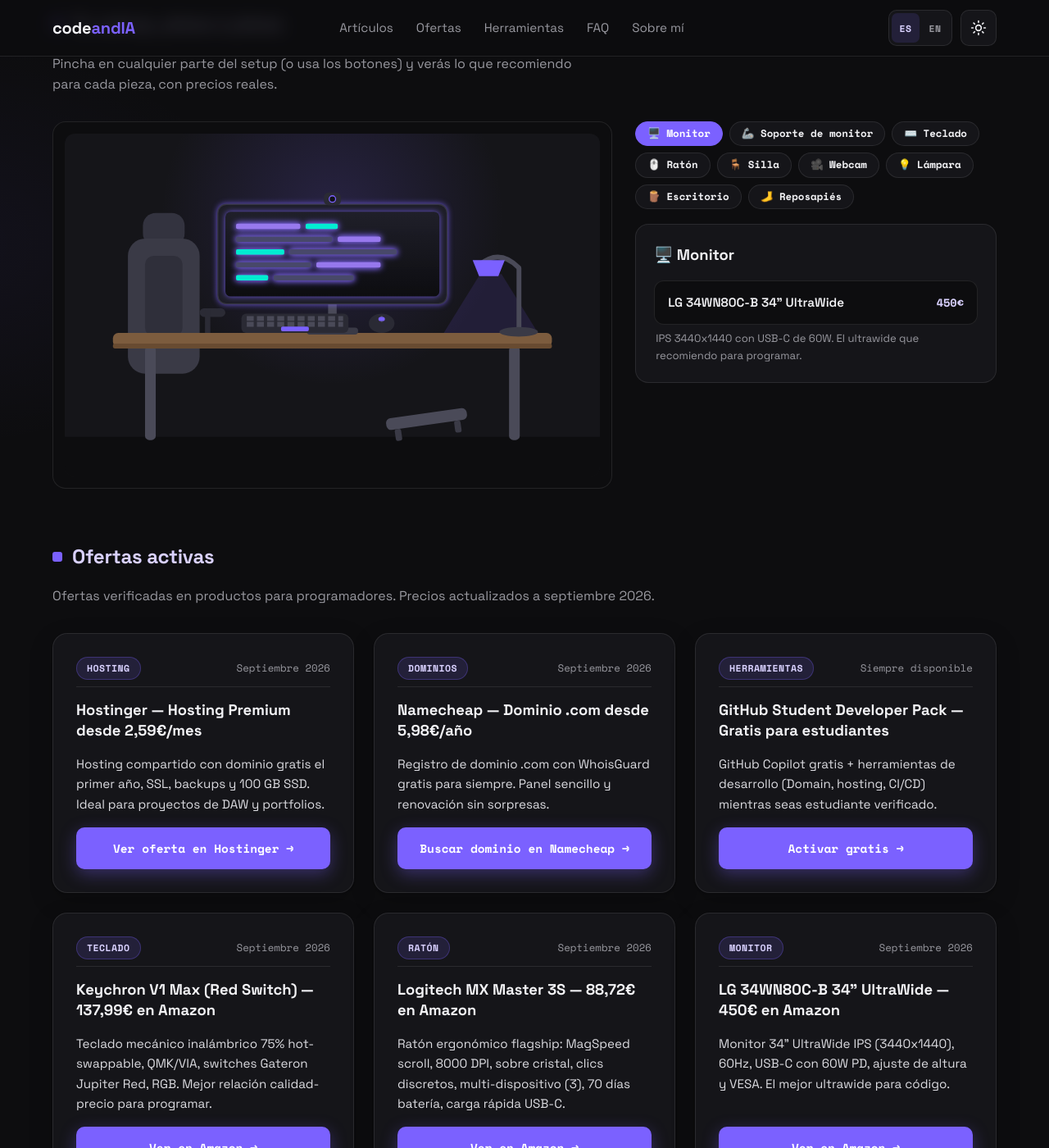
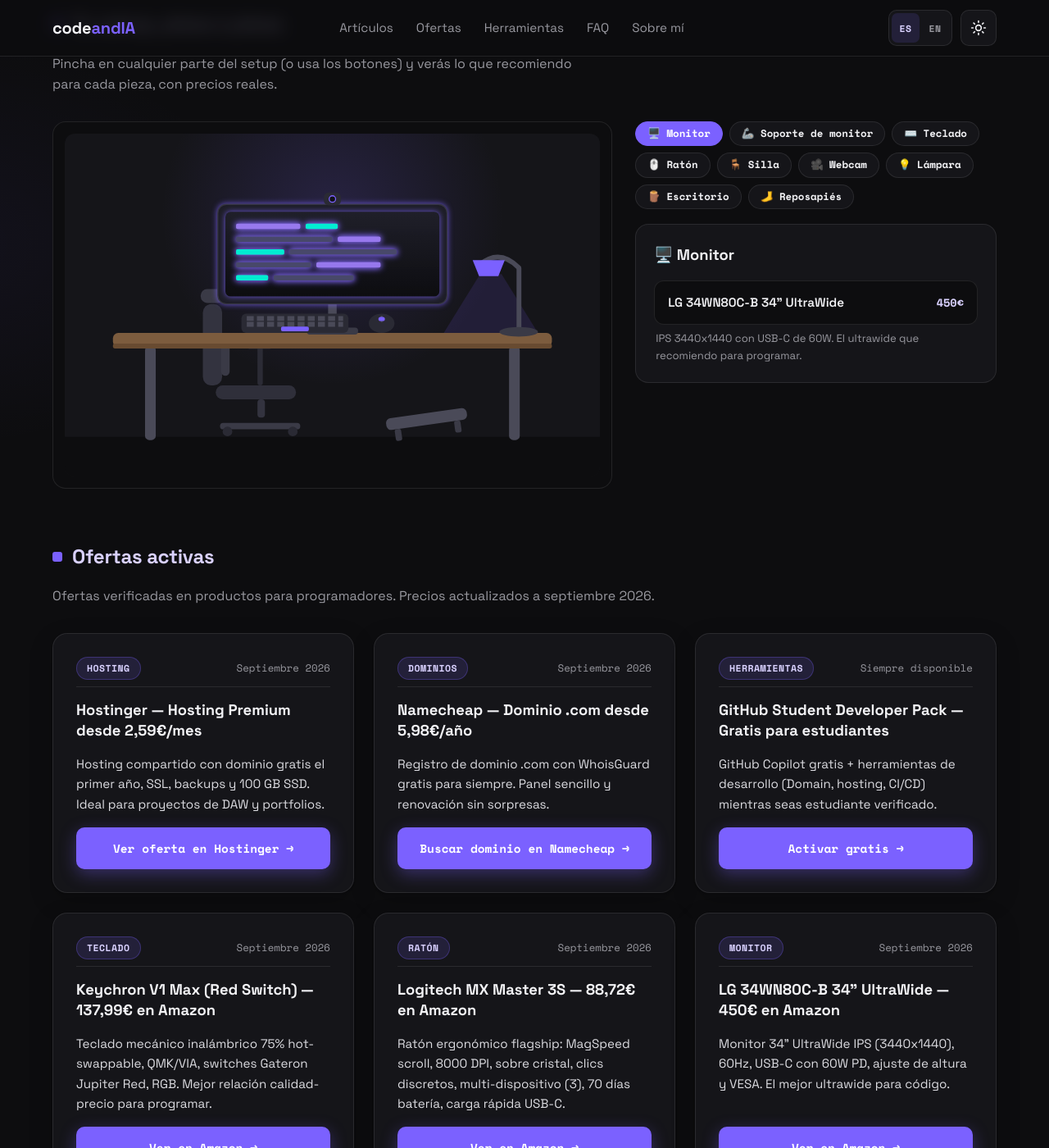
Before and after one commit to vibodigitalinfo-lab/codeandIA, a Jekyll site: the page built from promociones.md, in a window 1280 px wide and 1400 px high, scrolled down 394 px. Shown: the whole window at 82% size. Built offline with Jekyll 4.4.1, drawn with Linux system fonts in a browser that asks for light colours.

Commit message:
fix(ui): redibuja la silla del setup (base, casters y asiento a la altura correcta) y limpia el estilo inline del readtime

```diff
--- a/articulos.html
+++ b/articulos.html
@@ -47,7 +47,7 @@ permalink: /articulos/
           <span class="article-card-category">{{ post.category }}</span>
           <span class="article-card-date">{{ post.date | date: "%d/%m/%Y" }}</span>
           {% if post.readtime %}
-          <span class="article-card-readtime" style="font-family: var(--font-mono); font-size: 0.78rem; color: var(--text-muted);">⏱ {{ post.readtime }} min</span>
+          <span class="article-card-readtime">⏱ {{ post.readtime }} min</span>
           {% endif %}
         </div>
       </a>
--- a/promociones.md
+++ b/promociones.md
@@ -32,11 +32,16 @@ permalink: /ofertas/
         <circle cx="500" cy="150" r="320" fill="url(#setupGlow)"/>
         <rect class="setup-floor" x="0" y="566" width="1000" height="74"/>
         <g class="setup-part" data-part="silla">
-          <rect x="146" y="148" width="78" height="62" rx="24" fill="#33333f"/>
-          <rect x="118" y="196" width="134" height="252" rx="32" fill="#3a3a46"/>
-          <rect x="150" y="228" width="70" height="150" rx="16" fill="#2f2f3a"/>
-          <rect x="252" y="326" width="48" height="16" rx="8" fill="#2b2b35"/>
-          <rect x="262" y="326" width="10" height="74" rx="5" fill="#2b2b35"/>
+          <rect x="258" y="318" width="36" height="152" rx="16" fill="#33333f"/>
+          <rect x="254" y="290" width="44" height="26" rx="12" fill="#3a3a46"/>
+          <rect x="292" y="394" width="16" height="58" rx="8" fill="#3a3a46"/>
+          <rect x="282" y="470" width="150" height="26" rx="13" fill="#2f2f3a"/>
+          <rect x="342" y="392" width="44" height="10" rx="4" fill="#2b2b35"/>
+          <rect x="360" y="392" width="10" height="78" rx="5" fill="#2b2b35"/>
+          <rect x="360" y="496" width="14" height="34" rx="6" fill="#33333f"/>
+          <rect x="290" y="540" width="150" height="12" rx="6" fill="#3a3a46"/>
+          <circle cx="304" cy="556" r="9" fill="#2a2a34"/>
+          <circle cx="426" cy="556" r="9" fill="#2a2a34"/>
         </g>
         <g class="setup-part" data-part="escritorio">
           <rect x="150" y="396" width="20" height="176" rx="8" fill="#4a4a58"/>
--- a/styles.css
+++ b/styles.css
@@ -640,6 +640,9 @@ a {
 
 .article-card-readtime {
   margin-left: auto;
+  font-family: var(--font-mono);
+  font-size: 0.78rem;
+  color: var(--text-muted);
 }
 
 /* ============ Grid de artículos ============ */
```
